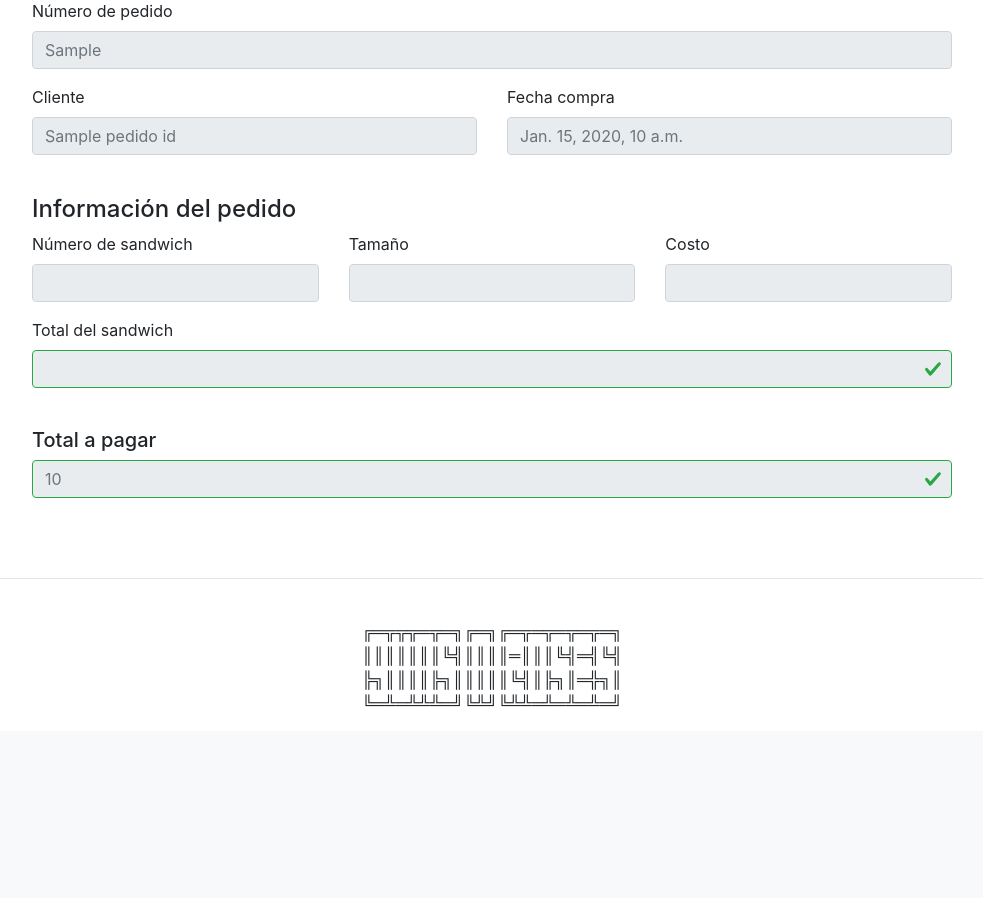
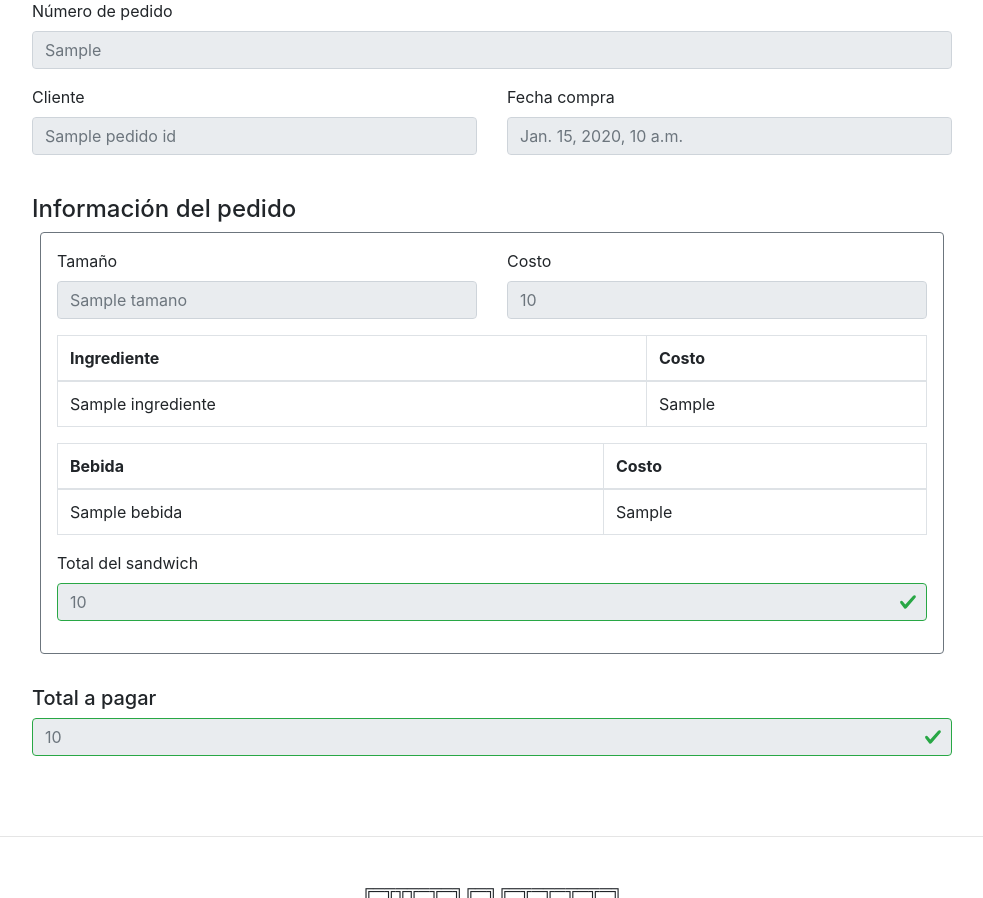
Before and after one commit to emanueldicristofaro/Python-Project--2, a Django app: template mysite/polls/templates/pedidos/factura.html in a window 1280 px wide. Shown: the part 354-1252 px from the top of the page, without its empty margins (148-1131 px from the left). Before the commit the page ends 1061 px from the top, so only its background shows below. Run offline with Django 3.2, Linux system fonts and the light colour scheme; the template is opened without the code that fills it: most values are stand-ins (such as "Sample title", 1, 10 or a date in 2020); some libraries are stand-ins or nearby versions.

Commit message:
Mostrar factura

```diff
--- a/mysite/polls/templates/pedidos/factura.html
+++ b/mysite/polls/templates/pedidos/factura.html
@@ -18,7 +18,8 @@
 <body>
   <nav class="navbar navbar-expand-lg navbar-light bg-light">
     <a class="navbar-brand" href="{% url 'polls:index' %}">Sandwiches Guns N Roses</a>
-    <button class="navbar-toggler" type="button" data-toggle="collapse" data-target="#navbarNav" aria-controls="navbarNav" aria-expanded="false" aria-label="Toggle navigation">
+    <button class="navbar-toggler" type="button" data-toggle="collapse" data-target="#navbarNav"
+      aria-controls="navbarNav" aria-expanded="false" aria-label="Toggle navigation">
       <span class="navbar-toggler-icon"></span>
     </button>
     <div class="collapse navbar-collapse" id="navbarNav">
@@ -81,49 +82,67 @@
             </form>
             <br>
             <h4>Información del pedido</h4>
+            {% for sandwich in sanduches %}
+            <div class="border border-secondary rounded p-3 m-2">
               <form>
                 <div class="row">
                   <div class="col">
-                            <label for="out">Número de sandwich</label>
-                            <input class="form-control " type="text" placeholder="" readonly>
-                        </div>
-                        <div class="col">
                     <label for="out">Tamaño</label>
-                            <input type="text" class="form-control" placeholder="" readonly>
+                    <input type="text" class="form-control" placeholder="{{sandwich.tamano}}" readonly>
                   </div>
                   <div class="col">
                     <label for="out">Costo</label>
-                            <input type="text" class="form-control" placeholder="" readonly>
+                    <input type="text" class="form-control" placeholder="{{sandwich.tamano_precio}}" readonly>
                   </div>
                 </div>
               </form>
-                <!--{% if pi.cant_ingredientes > 0 %}-->
-                    <table class="table">
+              {% if sandwich.ingredientes|length > 0 %}
+              <table class="table table-bordered table-hover">
                 <thead>
                   <tr>
                     <th scope="col">Ingrediente</th>
                     <th scope="col">Costo</th>
                   </tr>
                 </thead>
-                    <!--{% for i in pi.ingredientes %}-->
+                {% for ingrediente in sandwich.ingredientes %}
                 <tbody>
                   <tr>
-                            <td></td>
-                            <td></td>
+                    <td>{{ingrediente.nombreIngrediente}}</td>
+                    <td>{{ingrediente.costoIngrediente}}</td>
                   </tr>
                 </tbody>
-                    <!--{% endfor %}-->
+                {% endfor %}
               </table>
-                <!--{% endif %}-->
+              {% endif %}
+              {% if sandwich.ingredientes|length > 0 %}
+              <table class="table table-bordered table-hover">
+                <thead>
+                  <tr>
+                    <th scope="col">Bebida</th>
+                    <th scope="col">Costo</th>
+                  </tr>
+                </thead>
+                {% for bebida in sandwich.bebidas %}
+                <tbody>
+                  <tr>
+                    <td>{{bebida.nombreBebida}}</td>
+                    <td>{{bebida.costoBebida}}</td>
+                  </tr>
+                </tbody>
+                {% endfor %}
+              </table>
+              {% endif %}
               <form>
                 <!-- Aqui esta el total por sandwich -->
                 <div class="row">
                   <div class="col">
                     <label for="out">Total del sandwich</label>
-                        <input class="form-control is-valid" type="text" placeholder="" readonly>
+                    <input class="form-control is-valid" type="text" placeholder="{{sandwich.precio}}" readonly>
                   </div>
                 </div>
               </form>
+            </div>
+            {% endfor %}
             <form>
               <!-- Aqui esta el total del pedido -->
               <div class="row">
```
Also changed, not shown: mysite/polls/views.py (+46 -2 lines). Lines whose indentation alone changed are shown as unchanged.
